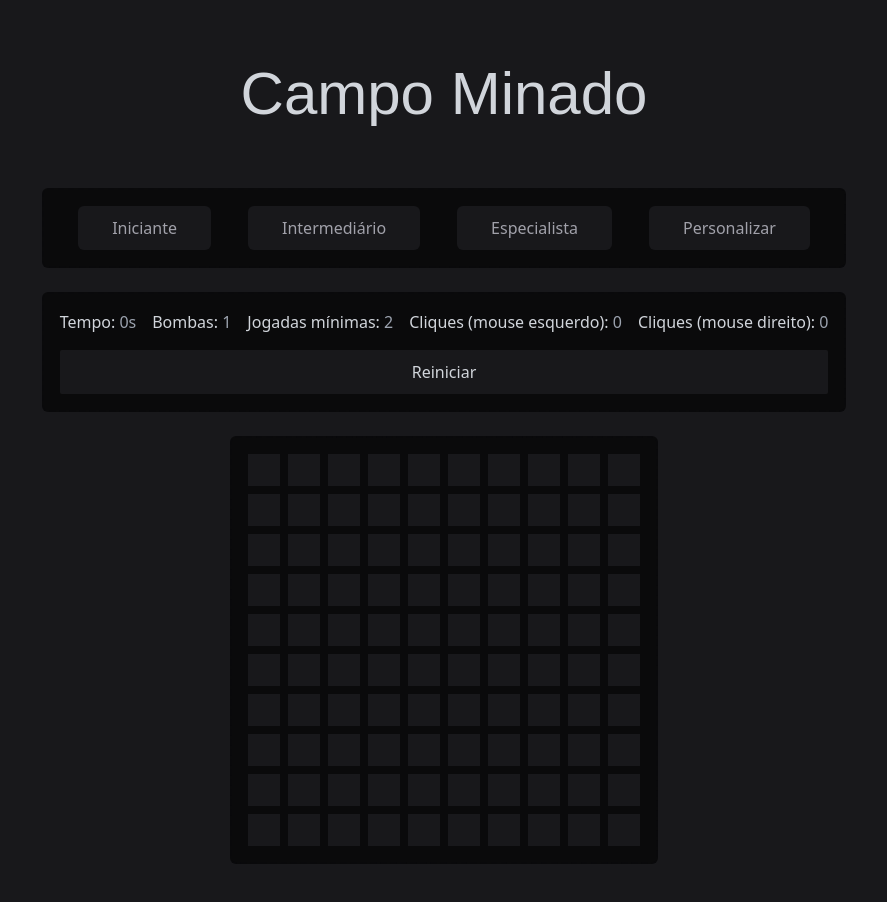
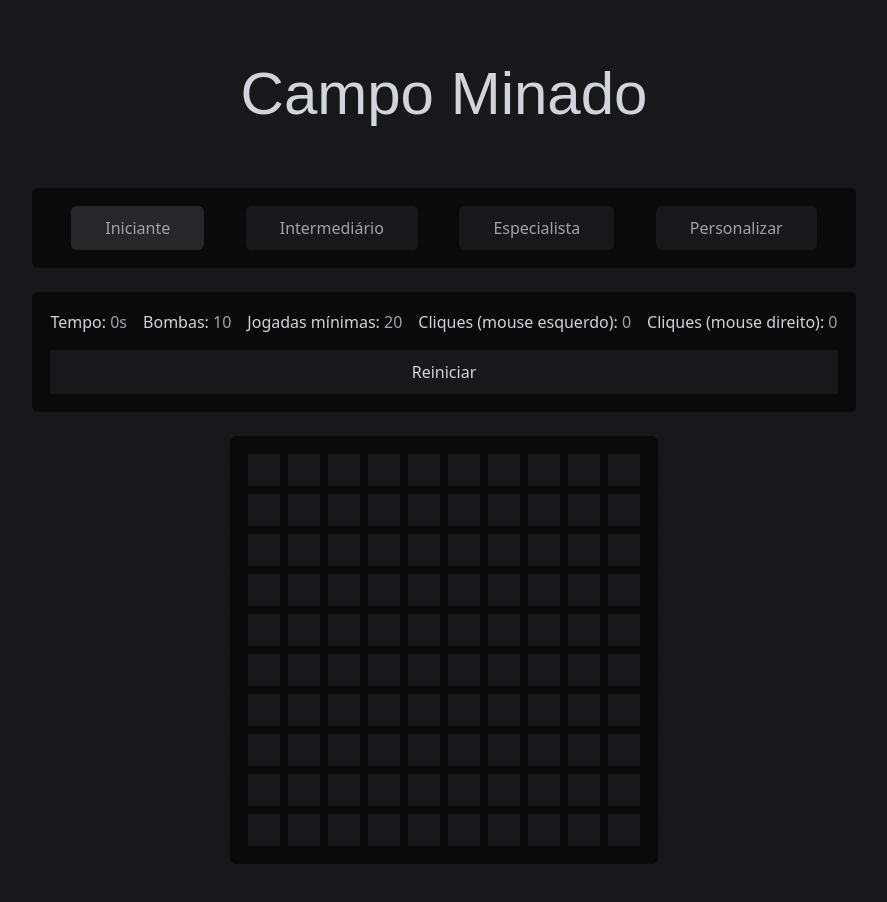
Before and after one commit to igorssc/minesweeper, a Vue app: page / in a window 1280 px wide. Shown: the top 902 px of the page, without its empty margins (196-1083 px from the left). Built offline with nearby package versions, Linux system fonts and the light colour scheme; a web font is replaced by a local one.

Commit message:
refactor: customize level bar

```diff
--- /dev/null
+++ b/src/common/handleLevel.ts
@@ -0,0 +1,31 @@
+import type { LEVEL } from '@/enums/level'
+import { defaultLevels } from '@/utils/defaultLevels'
+import type { Ref } from 'vue'
+
+type HandleLevelProps = {
+  rows: Ref<number>
+  columns: Ref<number>
+  bombs: Ref<number>
+  level: LEVEL
+  currentLevel: Ref<LEVEL>
+  init: () => void
+}
+
+export const handleLevel = ({
+  bombs,
+  columns,
+  rows,
+  init,
+  level,
+  currentLevel
+}: HandleLevelProps) => {
+  const levelSelected = defaultLevels[level]
+
+  currentLevel.value = level
+
+  rows.value = levelSelected.rows
+  columns.value = levelSelected.columns
+  bombs.value = levelSelected.bombs
+
+  init()
+}
--- a/src/components/LevelBar.vue
+++ b/src/components/LevelBar.vue
@@ -3,28 +3,24 @@ import { useGameStore } from '@/stores/game'
 import FrameBase from './FrameBase.vue'
 import LevelButton from './LevelButton.vue'
 import { defaultLevels } from '@/utils/defaultLevels'
+import { LEVEL } from '@/enums/level'
 
 const gameData = useGameStore()
 
 const levels = defaultLevels
 
-const availableLevels = Object.keys(levels) as Array<keyof typeof levels>
-
-const handleLevel = (level: keyof typeof levels) => {
-  const levelSelected = levels[level]
-
-  gameData.rows = levelSelected.rows
-  gameData.columns = levelSelected.columns
-  gameData.bombs = levelSelected.bombs
-
-  gameData.init()
-}
+const availableLevels = LEVEL
 </script>
 
 <template>
   <FrameBase>
     <div class="flex justify-around w-full">
-      <LevelButton v-for="level in availableLevels" :key="level" @click="handleLevel(level)">
+      <LevelButton
+        v-for="level in availableLevels"
+        :key="level"
+        @click="gameData.handleLevel(level)"
+        :active="gameData.level === level"
+      >
         {{ levels[level].label }}
       </LevelButton>
     </div>
--- a/src/components/LevelButton.vue
+++ b/src/components/LevelButton.vue
@@ -1,8 +1,20 @@
-<script setup lang="ts"></script>
+<script setup lang="ts">
+import { twMerge } from 'tailwind-merge'
+
+defineProps<{
+  active?: boolean
+}>()
+</script>
 
 <template>
   <button
-    class="text-zinc-400 border-2 border-transparent bg-zinc-900 px-8 py-2 rounded-md hover:bg-transparent hover:border-zinc-700"
+    :class="
+      twMerge(
+        'text-zinc-400 border-2 border-transparent  px-8 py-2 rounded-md',
+        !active && 'bg-zinc-900 hover:bg-transparent hover:border-zinc-700',
+        active && 'bg-zinc-800'
+      )
+    "
   >
     <slot />
   </button>
--- a/src/stores/game.ts
+++ b/src/stores/game.ts
@@ -10,11 +10,15 @@ import { calculateMinimumClicks } from '@/common/calculateMinimumClicks'
 import { handleCellClickFlag } from '@/common/handleCellClickFlag'
 import { handleCellClick } from '@/common/handleCellClick'
 import { stopTimer } from '@/common/stopTimer'
+import { defaultLevels } from '@/utils/defaultLevels'
+import { LEVEL } from '@/enums/level'
+import { handleLevel } from '@/common/handleLevel'
 
 export const useGameStore = defineStore('game', () => {
-  const columns = ref(10)
-  const rows = ref(10)
-  const bombs = ref(1)
+  const level = ref<LEVEL>(LEVEL.BEGINNER)
+  const columns = ref(defaultLevels[LEVEL.BEGINNER].columns)
+  const rows = ref(defaultLevels[LEVEL.BEGINNER].rows)
+  const bombs = ref(defaultLevels[LEVEL.BEGINNER].bombs)
   const bombsDisplayed = ref(bombs.value)
   const baseBoard = ref<BoardItemProps[][]>([])
   const boardDisplayed = ref<BoardItemProps[][]>([])
@@ -79,7 +83,7 @@ export const useGameStore = defineStore('game', () => {
     })
   }
 
-  const handleClick = ({ row, column }: { row: number; column: number }) =>
+  const handleCellClickFunction = ({ row, column }: { row: number; column: number }) =>
     handleCellClick({
       currentColumn: column,
       currentRow: row,
@@ -101,7 +105,7 @@ export const useGameStore = defineStore('game', () => {
       timeouts
     })
 
-  const handleClickFlag = ({ row, column }: { row: number; column: number }) =>
+  const handleCellClickFlagFunction = ({ row, column }: { row: number; column: number }) =>
     handleCellClickFlag({
       column,
       row,
@@ -110,6 +114,9 @@ export const useGameStore = defineStore('game', () => {
       isClosed: isClosed.value,
       clicksCount: clicksCount
     })
+
+  const handleLevelFunction = (newLevel: LEVEL) =>
+    handleLevel({ bombs, columns, rows, init, level: newLevel, currentLevel: level })
 
   onUnmounted(() => {
     stopTimer(timerInterval)
@@ -122,13 +129,15 @@ export const useGameStore = defineStore('game', () => {
     bombsDisplayed,
     board: boardDisplayed,
     init,
-    handleCellClick: handleClick,
-    handleCellClickFlag: handleClickFlag,
+    handleCellClick: handleCellClickFunction,
+    handleCellClickFlag: handleCellClickFlagFunction,
+    handleLevel: handleLevelFunction,
     stop,
     elapsedTime,
     minimumClicks,
     clicksCount,
     isVictory,
-    isGameOver
+    isGameOver,
+    level
   }
 })
```
